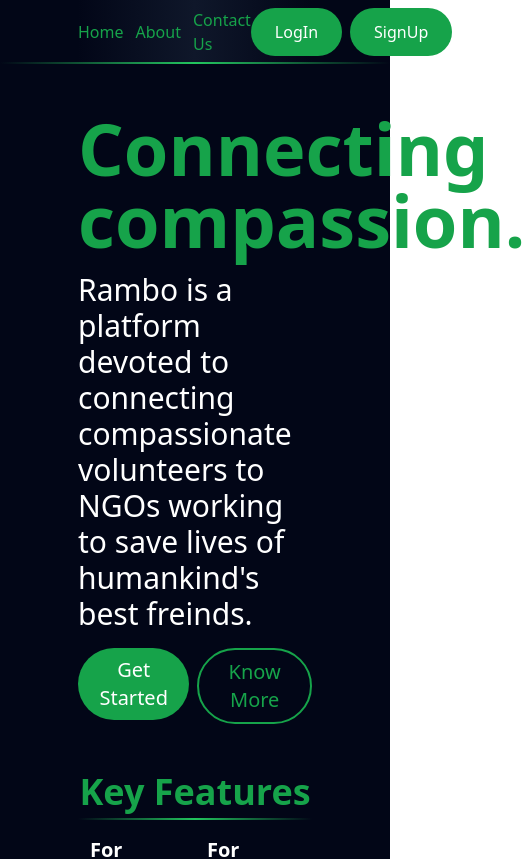
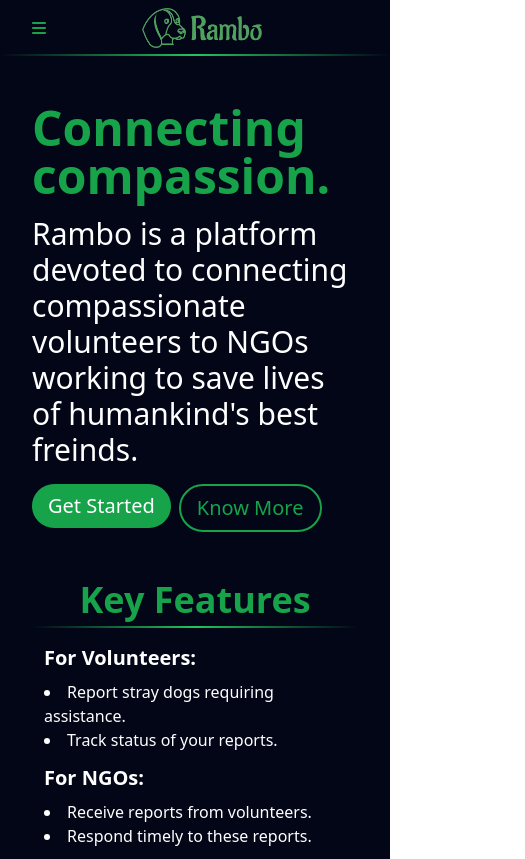
Before and after one commit to yuvrajdev2028/rambo, a React (Create React App) app in the folder frontend/: page / in a window 390 px wide. Shown: the top 859 px of the page, 525 px wide, since content can reach past the window. Built offline with nearby package versions, Linux system fonts and the light colour scheme; no server answers.

Commit message:
added responsiveness

```diff
--- a/frontend/src/components/MetricCard.js
+++ b/frontend/src/components/MetricCard.js
@@ -2,7 +2,7 @@ import React from 'react'
 
 const MetricCard = ({heading,metric}) => {
   return (
-    <div className='rounded-md p-2 bg-slate-900 shadow-green-600 shadow-md hover:shadow-green-600 hover:shadow-lg transition-shadow duration-300'>
+    <div className='rounded-md p-2 bg-slate-900 shadow-green-600 shadow-md hover:shadow-green-600 hover:shadow-lg transition-shadow duration-300 max-[950px]:w-[243px]'>
         <h3 className='font-thin text-3xl text-green-600 mb-5'>{heading}</h3>
         <p className='font-bold text-5xl'>{metric}</p>
     </div>
--- a/frontend/src/components/NGOSidebar.js
+++ b/frontend/src/components/NGOSidebar.js
@@ -3,7 +3,7 @@ import SidebarTab from './SidebarTab'
 
 const NGOSidebar = ({tab,setTab}) => {
   return (
-    <div className='w-[12%] px-4 py-2'>
+    <div className='w-[192px] px-4 py-2'>
         <SidebarTab label={'Profile'} tab={tab} setTab={setTab}/>
         <SidebarTab label={'Incoming Reports'} tab={tab} setTab={setTab}/>
         <SidebarTab label={'Active Cases'} tab={tab} setTab={setTab}/>
--- a/frontend/src/components/Navbar.js
+++ b/frontend/src/components/Navbar.js
@@ -1,13 +1,16 @@
-import React, { useContext } from 'react'
+import React, { useContext, useState } from 'react'
 import logo from '../assets/rambo-high-resolution-logo-transparent.png'
 import { Link } from 'react-router-dom'
 import AuthContext from '../contexts/AuthContext'
+import { FontAwesomeIcon } from '@fortawesome/react-fontawesome'
+import { faBars, faClose } from '@fortawesome/free-solid-svg-icons'
 
 const Navbar = () => {
   const { user,logout } = useContext(AuthContext)
+  const [menuVisible,setMenuVisible] = useState(false);
   return (
     <div className='bg-slate-950 sticky top-0 z-[1]'>
-      <div className='w-3/5 mx-auto'>
+      <div className='md:w-3/5 mx-auto min-[900px]:block hidden'>
         <div className='flex justify-between bg-gradient-to-r from-transparent via-slate-900 to-transparent py-2'>
           <Link to='/'><img className='w-[120px] h-[40px]' src={logo} alt='Logo of Rambo with a vector of a dog and text Rambo written beside it.'/></Link>
           <div className='flex gap-3 text-green-600 items-center'>
@@ -28,8 +31,36 @@ const Navbar = () => {
           }
         </div>
       </div>
-      <div class="absolute bottom-0 left-0 w-full h-[2px] bg-gradient-to-r from-transparent via-green-500 to-transparent"></div>
+      <div className='md:w-3/5 mx-auto min-[900px]:hidden flex py-2 max-[768px]:px-8 items-center'>
+        <div>
+          <div className='text-green-600' onClick={()=>{setMenuVisible(true)}}><FontAwesomeIcon icon={faBars} /></div>
+          {menuVisible && <div className='bg-green-600 w-[200px] min-[900px]:hidden z-[20] absolute top-0'>
+            <div className='p-2' onClick={()=>{setMenuVisible(false)}}>
+              <FontAwesomeIcon icon={faClose} />
+            </div>
+            <Link to='/'><h3 className='text-white border-b-2 border-white p-2 hover:bg-gradient-to-t from-green-800 via-green-700 to-green-600' onClick={()=>{setMenuVisible(false)}}>Home</h3></Link>
+            <Link to='/about'><h3 className='text-white border-b-2 border-white p-2 hover:bg-gradient-to-t from-green-800 via-green-700 to-green-600' onClick={()=>{setMenuVisible(false)}}>About Us</h3></Link>
+            <Link to='/contact-us'><h3 className='text-white border-b-2 border-white p-2 hover:bg-gradient-to-t from-green-800 via-green-700 to-green-600' onClick={()=>{setMenuVisible(false)}}>Contact Us</h3></Link>
+            {user?(
+              <>
+              <Link to='/dashboard'><h3 className='text-white border-b-2 border-white p-2 hover:bg-gradient-to-t from-green-800 via-green-700 to-green-600' onClick={()=>{setMenuVisible(false)}}>Dashboard</h3></Link>
+              <Link to='/logout'><h3 className='text-white p-2 hover:bg-gradient-to-t from-green-800 via-green-700 to-green-600' onClick={()=>{setMenuVisible(false)}}>Logout</h3></Link>
+              </>):(
+              <>
+              <Link to='/login'><h3 className='text-white border-b-2 border-white p-2 hover:bg-gradient-to-t from-green-800 via-green-700 to-green-600' onClick={()=>{setMenuVisible(false)}}>LogIn</h3></Link>
+              <Link to='/signup'><h3 className='text-white p-2 hover:bg-gradient-to-t from-green-800 via-green-700 to-green-600' onClick={()=>{setMenuVisible(false)}}>SignUp</h3></Link>
+              </>
+            )}
+
+            </div>}
+        </div>
+        <div className='flex justify-center items-center w-full'>
+          <Link to='/'><img className='w-[120px] h-[40px]' src={logo} alt='Logo of Rambo with a vector of a dog and text Rambo written beside it.'/></Link>
+        </div>
+      </div>
+      <div className="absolute bottom-0 left-0 w-full h-[2px] bg-gradient-to-r from-transparent via-green-500 to-transparent z-10"></div>
     </div>
+
   )
 }
 
--- a/frontend/src/components/SidebarTab.js
+++ b/frontend/src/components/SidebarTab.js
@@ -1,12 +1,12 @@
 import React from 'react'
 
-const SidebarTab = ({label,tab,setTab}) => {
+const SidebarTab = ({label,tab,setTab,icon}) => {
   return (
     <div>
-      {(label===tab) ? <div className='p-2 text-white mx-2 my-1 rounded-md bg-green-600 cursor-pointer'>
-        {label}
-    </div> : <div className='p-2 text-green-600 hover:bg-green-600 hover:text-white mx-2 my-1 rounded-md cursor-pointer' onClick={()=>{setTab(label)}}>
-        {label}
+      {(label===tab) ? <div className='p-2 text-white mx-2 my-1 rounded-md bg-green-600 cursor-pointer flex gap-2 items-center'>
+        <span>{icon}</span><span>{label}</span>
+    </div> : <div className='p-2 text-green-600 hover:bg-green-600 hover:text-white mx-2 my-1 rounded-md cursor-pointer flex gap-2 items-center' onClick={()=>{setTab(label)}}>
+        <span>{icon}</span><span>{label}</span>
     </div>}
     </div>
   )
--- a/frontend/src/components/VolunteerDisplay.js
+++ b/frontend/src/components/VolunteerDisplay.js
@@ -13,9 +13,9 @@ const VolunteerDisplay = ({tab,setTab}) => {
   if(tab==='Profile'){
     return (
       <div className='p-2 flex-grow'>
-        <h1>Welcome, {user.id}</h1>
+        <h1>Welcome, {user.name}</h1>
         <p>Here's an overview of reports you're managing</p>
-        <div className='flex justify-around'>
+        <div className='flex max-[950px]:flex-col gap-4'>
           <MetricCard heading={'Total Reports'} metric={5} />
           <MetricCard heading={'Pending Reports'} metric={2} />
           <MetricCard heading={'Resolved Reports'} metric={1} />
--- a/frontend/src/pages/Home.js
+++ b/frontend/src/pages/Home.js
@@ -3,10 +3,10 @@ import { Link } from 'react-router-dom'
 
 const Home = () => {
   return (
-    <div className='w-3/5 mx-auto'>
+    <div className='md:w-3/5 mx-auto max-[768px]:px-8 w-full'>
 
       <div className='hero-section text-left py-12 flex flex-col gap-4'>
-        <h3 className='text-7xl font-bold text-green-600'>Connecting compassion.</h3>
+        <h3 className='text-5xl sm:text-6xl md:text-7xl font-bold text-green-600'>Connecting compassion.</h3>
         <p className='font-thin text-3xl '>Rambo is a platform devoted to connecting compassionate volunteers to NGOs working to save lives of humankind's best freinds.</p>
         <div className='flex gap-2'>
           <Link to='/signup'><button className='text-xl rounded-full px-4 py-2 bg-green-600 text-white hover:bg-green-700'>Get Started</button></Link>
@@ -20,15 +20,15 @@ const Home = () => {
             <h3 className='text-4xl font-bold text-green-600 pb-2'>Key Features</h3>
             <div class="absolute bottom-0 left-0 w-full h-[2px] bg-gradient-to-r from-transparent via-green-500 to-transparent"></div>
           </div>
-          <div className='flex justify-center gap-3 m-3'>
-            <div className='volunteers w-1/2'>
+          <div className='flex justify-center gap-3 m-3 max-[700px]:flex-col'>
+            <div className='volunteers w-1/2 max-[700px]:w-full'>
               <h4 className='text-xl font-semibold mb-2'>For Volunteers:</h4>
               <ul className='list-disc list-inside'>
-                <li>Reoprt stray dogs requiring assistance.</li>
+                <li>Report stray dogs requiring assistance.</li>
                 <li>Track status of your reports.</li>
               </ul>
             </div>
-            <div className='ngos w-1/2'>
+            <div className='ngos w-1/2 max-[700px]:w-full'>
               <h4 className='text-xl font-semibold mb-2'>For NGOs:</h4>
               <ul className='list-disc list-inside'>
                 <li>Receive reports from volunteers.</li>
@@ -59,7 +59,7 @@ const Home = () => {
         </div>
       </div>
 
-      <div className='h-[200px] bg-gradient-to-tl from-green-500 via-transparent via-40% to-transparent flex flex-col justify-center gap-6 p-4'>
+      <div className='bg-gradient-to-tl from-green-500 via-transparent via-40% to-transparent flex flex-col justify-center gap-6 p-4'>
           <h2 className='text-4xl font-thin text-green-700'>Connect Now To Make A Difference. Join Us. One Rescue At A Time.</h2>
           <Link to='/signup'><button className='rounded-full px-6 py-3 bg-green-600 text-white hover:bg-green-700 transition-all'>Sign Up</button></Link>
       </div>
--- a/frontend/src/pages/Login.js
+++ b/frontend/src/pages/Login.js
@@ -4,7 +4,7 @@ import LoginForm from '../components/LoginForm'
 const Login = () => {
   return (
     <div className='login-page flex-1 w-full flex items-center justify-center mx-auto'>
-      <div className='login-container w-[30%] drop-shadow-md bg-slate-900 rounded-xl p-4'>
+      <div className='login-container w-[30%] min-w-[290px] drop-shadow-md bg-slate-900 rounded-xl p-4'>
         <h3 className='font-thin text-2xl mb-10 text-green-600'>LogIn</h3>
         <LoginForm/>
       </div>
--- a/frontend/src/pages/Signup.js
+++ b/frontend/src/pages/Signup.js
@@ -4,7 +4,7 @@ import SignupForm from '../components/SignupForm'
 const Signup = () => {
   return (
     <div className='login-page flex-1 w-full flex items-center justify-center mx-auto'>
-      <div className='login-container w-[30%] drop-shadow-md bg-slate-900 rounded-xl p-4'>
+      <div className='login-container w-[30%] min-w-[290px] drop-shadow-md bg-slate-900 rounded-xl p-4'>
         <h3 className='font-thin text-2xl mb-10 text-green-600'>SignUp</h3>
         <SignupForm/>
     </div>
```
Also changed, not shown: frontend/src/components/VolunteerSidebar.js (+7 -4 lines).
